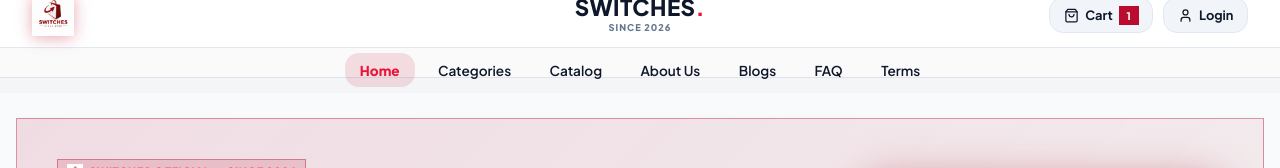
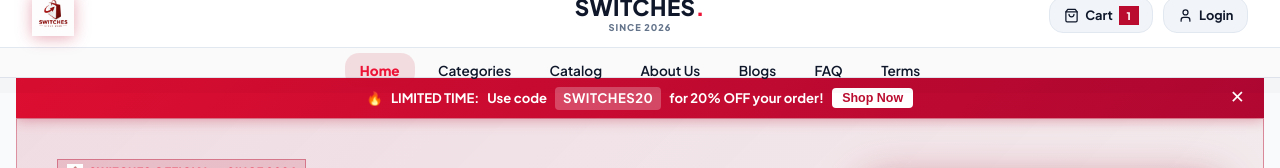
Before and after one commit to edukondalutatukula130404/E_commerce, a React (Vite) app in the folder frontend/: page / in a window 1280 px wide. Shown: the top 168 px of the page. Built offline with nearby package versions, Linux system fonts and the light colour scheme; no server answers.

Commit message:
Add top promotional popup banner with coupon code and close button

```diff
--- a/frontend/src/pages/HomePage.jsx
+++ b/frontend/src/pages/HomePage.jsx
@@ -24,6 +24,7 @@ export const HomePage = () => {
   const { products, categoriesList, navigateToProduct, setCurrentPage, setSelectedCategory, selectedCategory, setSelectedSubCategory, selectedSubCategory, setIsFilterDrawerOpen, toggleWishlist, wishlist } = useApp();
 
   const [openFaqId, setOpenFaqId] = useState(null);
+  const [showPopup, setShowPopup] = useState(true);
   const bestSellersRef = useRef(null);
 
   const scrollCarousel = (direction) => {
@@ -116,6 +117,44 @@ export const HomePage = () => {
 
   return (
     <div className="animate-fade-in" style={{ display: 'flex', flexDirection: 'column', gap: '2.5rem', paddingTop: '2.5rem', width: '100%', overflowX: 'hidden' }}>
+
+      {/* Top Promotional Popup Banner */}
+      {showPopup && (
+        <div style={{
+          position: 'fixed',
+          top: 0,
+          left: 0,
+          right: 0,
+          zIndex: 9999,
+          background: 'var(--grad-primary)',
+          color: '#fff',
+          padding: '0.55rem 1rem',
+          display: 'flex',
+          alignItems: 'center',
+          justifyContent: 'center',
+          gap: '1rem',
+          fontSize: '0.82rem',
+          fontWeight: 700,
+          boxShadow: '0 2px 12px rgba(186,12,47,0.35)'
+        }}>
+          <span style={{ display: 'flex', alignItems: 'center', gap: '0.5rem', flexWrap: 'wrap', justifyContent: 'center' }}>
+            🔥 <strong>LIMITED TIME:</strong> Use code <span style={{ background: 'rgba(255,255,255,0.25)', padding: '0.1rem 0.5rem', borderRadius: '4px', letterSpacing: '0.5px' }}>SWITCHES20</span> for 20% OFF your order!
+            <button
+              onClick={() => { setCurrentPage('catalog'); setShowPopup(false); }}
+              style={{ background: '#fff', color: '#ba0c2f', border: 'none', borderRadius: '4px', padding: '0.2rem 0.65rem', fontSize: '0.78rem', fontWeight: 800, cursor: 'pointer' }}
+            >
+              Shop Now
+            </button>
+          </span>
+          <button
+            onClick={() => setShowPopup(false)}
+            style={{ position: 'absolute', right: '1rem', background: 'transparent', border: 'none', color: '#fff', cursor: 'pointer', fontSize: '1.1rem', lineHeight: 1, padding: '0.2rem' }}
+            aria-label="Close"
+          >
+            ✕
+          </button>
+        </div>
+      )}
 
       {/* 1. Hero Banner Showcase with 3D E-Commerce Image */}
       <section className="card" style={{
```
